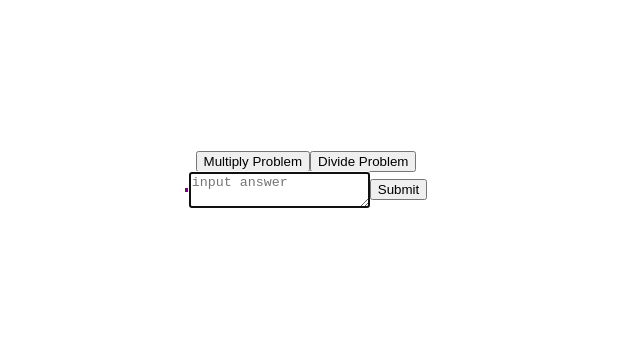
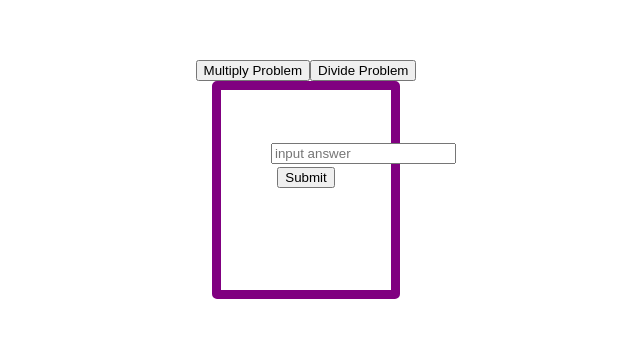
Before and after one commit to MVallery/mathfactmaster, a React (Create React App) app: page / in a window 1280 px wide. Shown: the part 181-518 px from the top of the page, without its empty margins (334-974 px from the left). Built offline with nearby package versions, Linux system fonts and the light colour scheme.

Commit message:
new background for prob and attempt animations

```diff
--- a/src/App.css
+++ b/src/App.css
@@ -49,8 +49,28 @@
  justify-content:center;
  flex-direction:column;
 }
+@keyframes Problem-animation {
+  0%   {background-color:red; left:0px; top:0px;}
+  25%  {background-color:yellow; left:200px; top:0px;}
+  50%  {background-color:blue; left:200px; top:200px;}
+  75%  {background-color:green; left:0px; top:200px;}
+  100% {background-color:red; left:0px; top:0px;}
+}
 .problem {
-  border: 2px solid purple;
-  border-radius: 30;
-  background: rgb(127, 155, 127)
+  border: 9px solid purple;
+  color: white;
+  font-weight:bold;
+  font-size: 19px;
+  font-style: arial;
+  text-shadow: 2px 2px 5px rgb(68, 68, 68);
+  padding: 50px;
+  border-radius: 5px;
+  height: 100px;
+  width: 70px;
+  text-align:center;
+  justify-content:center;
+  animation-name: Problem-animation;
+  animation-duration: 4s;
+  /* background: rgb(127, 155, 127) */
+  /* background-image: linear-gradient(to right, red,indigo,blueviolet, indigo, red) */
 }
--- a/src/App.js
+++ b/src/App.js
@@ -24,7 +24,6 @@ function App() {
   }
 
   const handleDivideClick = (e) => {
-    e.preventDefault();
     var G = Math.floor(Math.random()*9+2);
     var answer = Math.floor(Math.random()*9+2);
     var T = answer*G
@@ -97,14 +96,20 @@ const keypress = (e) => {
 
     <div className="problem">
     <Problems questionList={questionList} />
-    </div>
-        <textarea autoFocus= {autoFocus}
+    <input type="text" onChange={handleInputAnswer}
+                        onSubmit = {handleSubmitAnswer}
+                        value = {inputAnswer}
+                        onKeyPress = {keypress}
+                        placeholder= "input answer"></input>
+    {/* <textarea autoFocus= {autoFocus}
                   onChange= {handleInputAnswer}
                   onSubmit = {handleSubmitAnswer}
                   value = {inputAnswer}
                   onKeyPress={keypress}
-                  placeholder= "input answer"/>
+                  placeholder= "input answer"/> */}
         <button type= "submit" onKeyPress={keypress}form className="commentForm" onClick={handleSubmitAnswer}>Submit</button>
+    </div>
+
         </div>
 
       <header className="App-header" >
```
